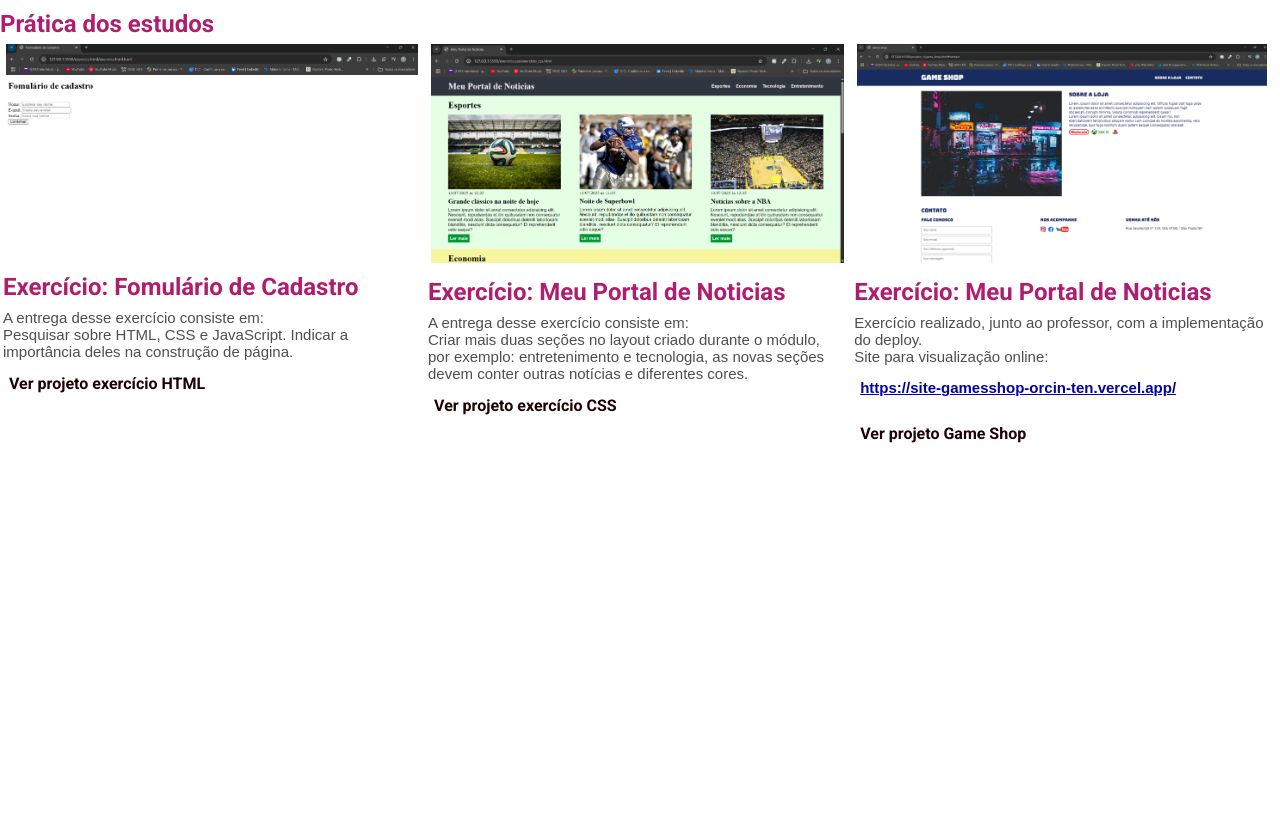
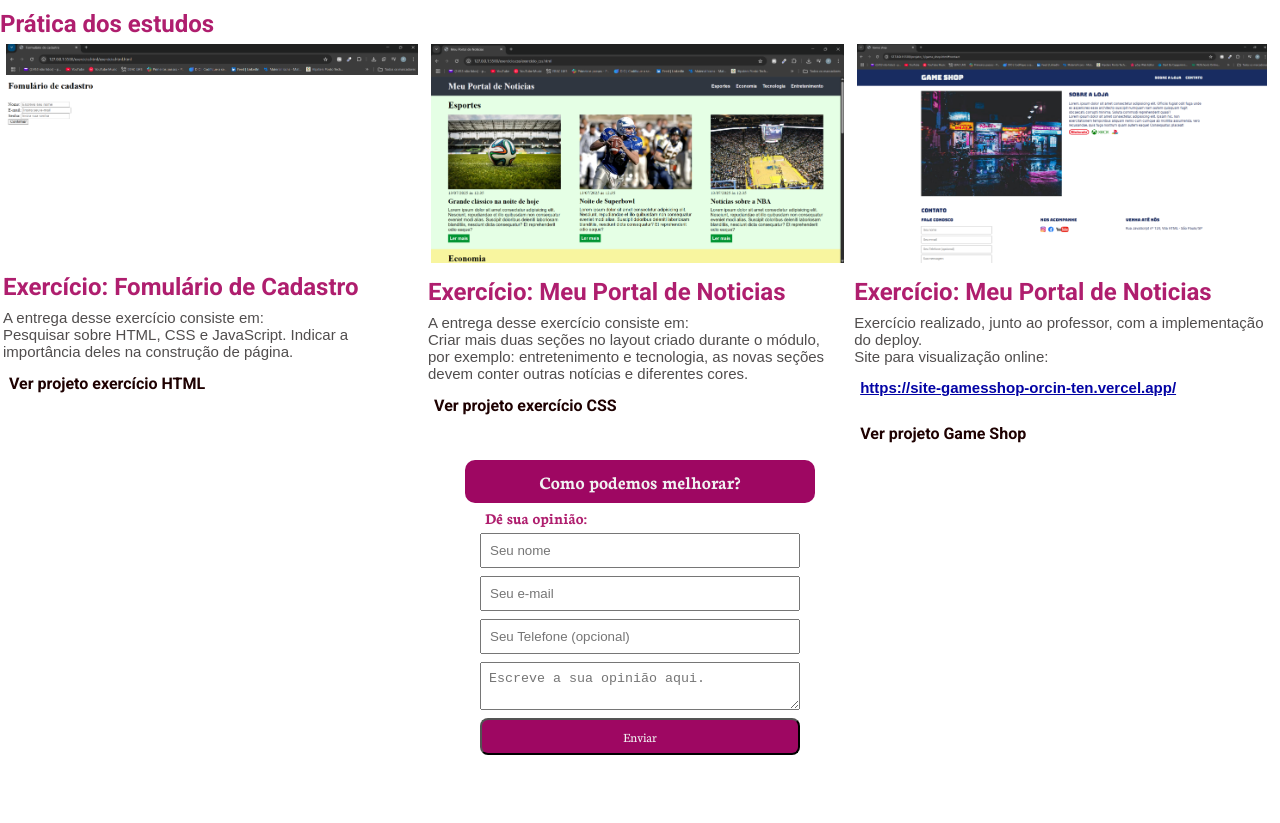
Before and after one commit to PriscilaDurao/curso_ebac_frontend, a plain HTML site: page index.html in a window 1280 px wide. Shown: the part 79-902 px from the top of the page. Drawn offline with Linux system fonts and the light colour scheme.

Commit message:
add form

```diff
--- a/index.html
+++ b/index.html
@@ -49,9 +49,9 @@
             <h3>Exercício: Meu Portal de Noticias</h3>
             <p>
               A entrega desse exercício consiste em: <br />
-              Criar mais duas seções no layout criado durante o módulo,<br/> por
-              exemplo: entretenimento e tecnologia, as novas seções devem conter
-              outras notícias e diferentes cores.
+              Criar mais duas seções no layout criado durante o módulo,<br />
+              por exemplo: entretenimento e tecnologia, as novas seções devem
+              conter outras notícias e diferentes cores.
             </p>
             <a href="./exercicio.css/exercicio_css.html">
               Ver projeto exercício CSS</a
@@ -75,6 +75,24 @@
             <a href="./projeto_1/game_shop.html"> Ver projeto Game Shop</a>
           </article>
         </div>
+        <div class="containeropinion">
+          <h3>Como podemos melhorar?</h3>
+          <div class="opnionclass">
+            <div>
+              <h4>Dê sua opinião:</h4>
+              <form>
+                <input type="text" placeholder="Seu nome" required />
+                <input type="email" placeholder="Seu e-mail" required />
+                <input type="tel" placeholder="Seu Telefone (opcional)" />
+                <textarea
+                  placeholder="Escreve a sua opinião aqui."
+                  required
+                ></textarea>
+                <button type="submit">Enviar</button>
+              </form>
+            </div>
+          </div>
+        </div>
       </div>
     </section>
     <footer>
--- a/style.css
+++ b/style.css
@@ -11,14 +11,29 @@ body {
 }
 
 header,
+form button,
 footer {
     background-color: #9e0762;
     color: #f1f2f2;
     font-family: "Neuton", serif;
     font-weight: normal;
-
 }
 
+.containeropinion h3,
+.containeropinion  h4 {
+    font-family: "Neuton", serif;
+    font-weight: bold;
+    padding: 5px;
+}
+
+.containeropinion h3 {
+    background-color: #9e0762;
+    color: #f1f2f2;
+    border-radius: 10px;
+    padding: 10px;
+    width: 350px;
+    text-align: center;
+}
 header {
     display: flex;
     align-items: center;
@@ -45,10 +60,11 @@ body {
 a {
     text-decoration: none;
 }
+
 p .linkprojeto,
-.mystudies a:hover{
-  color: rgb(154, 145, 187);
-  text-decoration: underline;
+.mystudies a:hover {
+    color: rgb(154, 145, 187);
+    text-decoration: underline;
 }
 
 .container {
@@ -114,6 +130,34 @@ p {
     font-weight: normal;
 }
 
+.container .containeropinion {
+    display: flex;
+    flex-direction: column;
+    align-items: center;
+}
+
+.form {
+    justify-content: space-between;
+    padding: 3px;
+    margin-top: 3px;
+}
+
+
+form button {
+    padding: 12px;
+    border-radius: 8px;
+}
+
+form input,
+form textarea,
+form button {
+    display: block;
+    width: 320px;
+    margin-bottom: 8px;
+    padding: 8px;
+}
+
+
 footer {
     position: ;
     font-family: "Neuton", serif;
```
